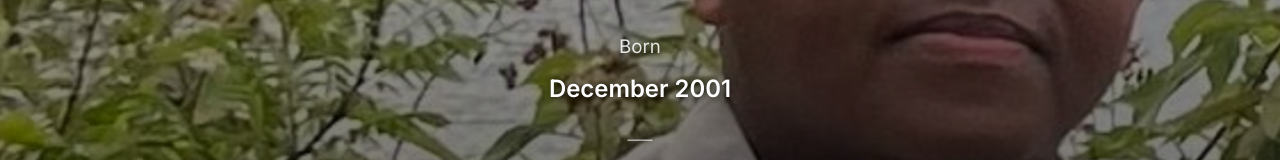
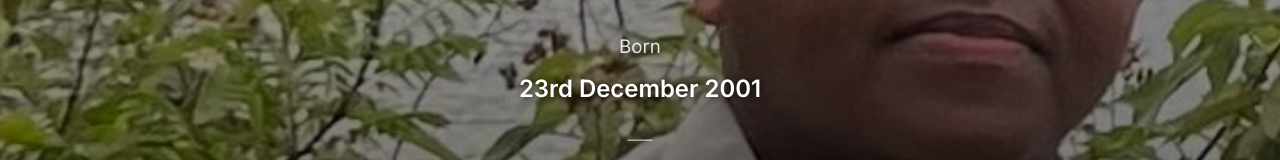
Before and after one commit to Mikee100/Josh-Farewell, a website built with Vite: page index.html in a window 1280 px wide. Shown: the part 464-624 px from the top of the page. Built offline with nearby package versions, Linux system fonts and the light colour scheme.

Commit message:
updated the birthday

```diff
--- a/index.html
+++ b/index.html
@@ -99,7 +99,7 @@
         <p class="hero-subtitle">In Loving Memory</p>
         <div class="hero-dates">
           <span class="date-label">Born</span>
-          <span class="date-value">December 2001</span>
+          <span class="date-value">23rd December 2001</span>
           <span class="date-separator">—</span>
           <span class="date-label">Passed Away</span>
           <span class="date-value">December 12, 2025</span>
```
